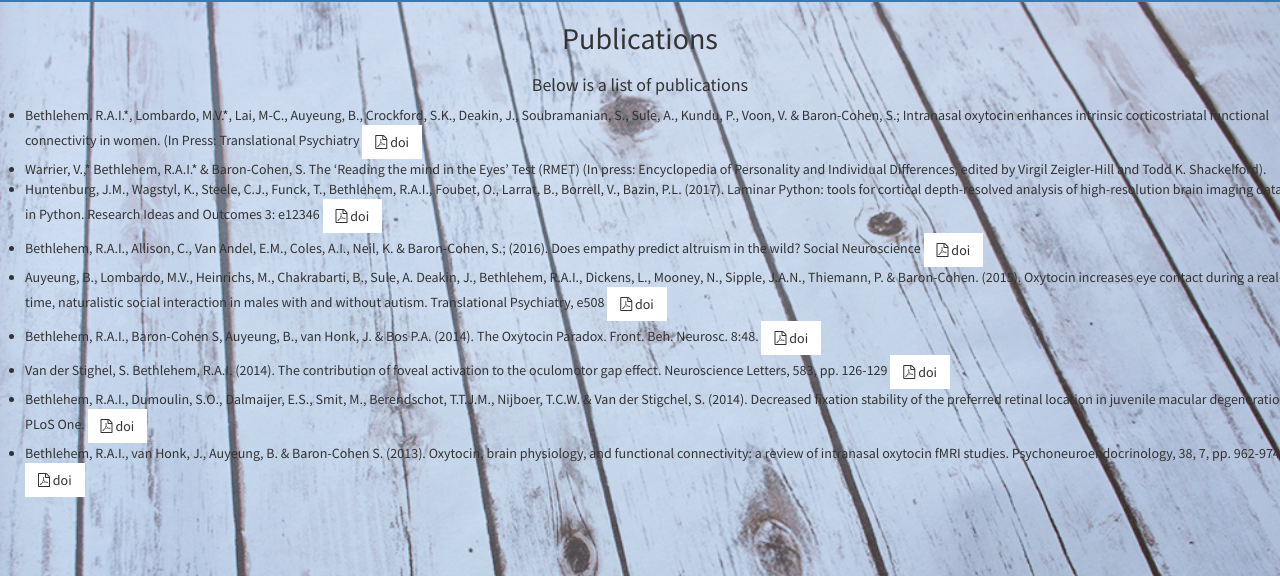
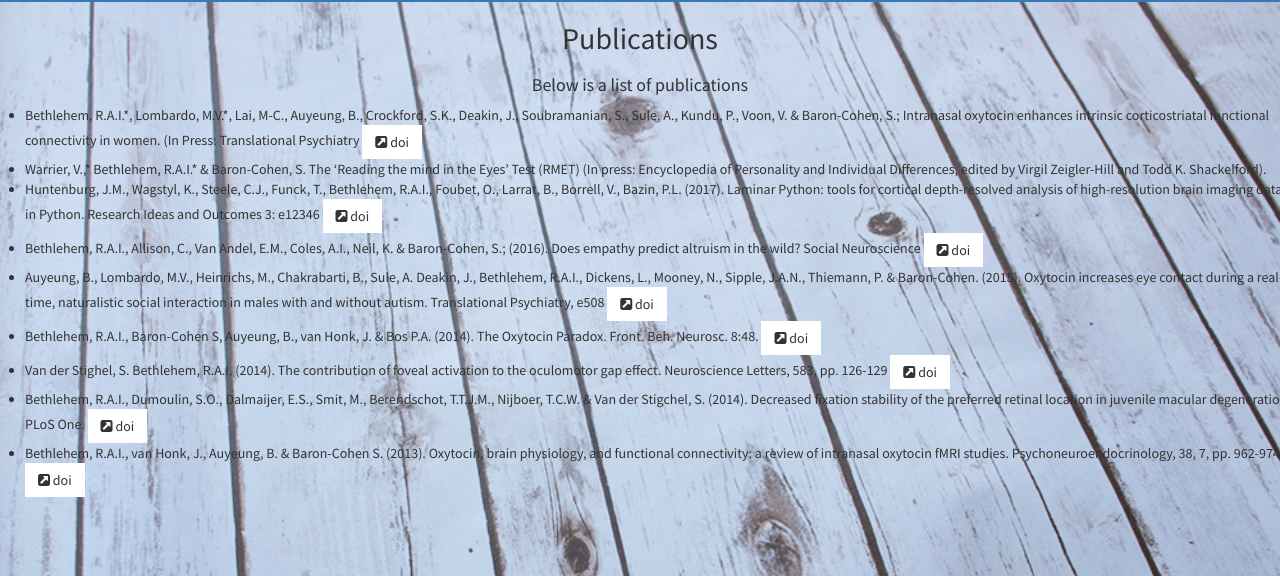
Before and after one commit to rb643/raibethlehem.github.io, a Jekyll site: the page built from index.html, in a window 1280 px wide. Shown: the part 1407-1983 px from the top of the page. Built offline with Jekyll 4.4.1, drawn with Linux system fonts in a browser that asks for light colours.

Commit message:
Update publications.html

```diff
--- a/_includes/_html/publications.html
+++ b/_includes/_html/publications.html
@@ -7,7 +7,7 @@
                         <ul>
                                     <li>
                                                 Bethlehem, R.A.I.*, Lombardo, M.V.*, Lai, M-C., Auyeung, B., Crockford, S.K., Deakin, J., Soubramanian, S., Sule, A., Kundu, P., Voon, V. & Baron-Cohen, S.; Intranasal oxytocin enhances intrinsic corticostriatal functional connectivity in women.
-                                                (In Press: Translational Psychiatry <a href="http://dx.doi.org/10.1101/068585" target="_blank" class="btn btn-light"> <i class="fa fa-file-pdf-o fa-fw-2x"></i> doi  </a>
+                                                (In Press: Translational Psychiatry <a href="http://dx.doi.org/10.1101/068585" target="_blank" class="btn btn-light"> <i class="fa fa-external-link-square fa-fw-2x"></i> doi  </a>
                                     </li>
 
                                     <li>
@@ -16,37 +16,37 @@
 
                                     <li>
                                                 Huntenburg, J.M., Wagstyl, K., Steele, C.J., Funck, T., Bethlehem, R.A.I., Foubet, O., Larrat, B., Borrell, V., Bazin, P.L. (2017). Laminar Python: tools for cortical depth-resolved analysis of high-resolution brain imaging data in Python. Research Ideas and Outcomes 3: e12346
-                                                <a href="https://doi.org/10.3897/rio.3.e12346" target="_blank" class="btn btn-light"> <i class="fa fa-file-pdf-o fa-fw-2x"></i> doi  </a>
+                                                <a href="https://doi.org/10.3897/rio.3.e12346" target="_blank" class="btn btn-light"> <i class="fa fa-external-link-square fa-fw-2x"></i> doi  </a>
                                     </li>
 
                                     <li>
                                                 Bethlehem, R.A.I., Allison, C., Van Andel, E.M., Coles, A.I., Neil, K. & Baron-Cohen, S.; (2016). Does empathy predict altruism in the wild? Social Neuroscience
-                                                <a href="http://doi.org/10.1080/17470919.2016.1249944" target="_blank" class="btn btn-light"> <i class="fa fa-file-pdf-o fa-fw-2x"></i> doi  </a>
+                                                <a href="http://doi.org/10.1080/17470919.2016.1249944" target="_blank" class="btn btn-light"> <i class="fa fa-external-link-square fa-fw-2x"></i> doi  </a>
                                     </li>
 
                                     <li>
                                                 Auyeung, B., Lombardo, M.V., Heinrichs, M., Chakrabarti, B., Sule, A. Deakin, J., Bethlehem, R.A.I., Dickens, L., Mooney, N., Sipple, J.A.N., Thiemann, P. & Baron-Cohen. (2015). Oxytocin increases eye contact during a real-time, naturalistic social interaction in males with and without autism. Translational Psychiatry, e508
-                                                <a href="http://doi.org/10.1038/tp.2014.14" target="_blank" class="btn btn-light"> <i class="fa fa-file-pdf-o fa-fw-2x"></i> doi  </a>
+                                                <a href="http://doi.org/10.1038/tp.2014.14" target="_blank" class="btn btn-light"> <i class="fa fa-external-link-square fa-fw-2x"></i> doi  </a>
                                     </li>
 
                                     <li>
                                                 Bethlehem, R.A.I., Baron-Cohen S, Auyeung, B., van Honk, J. & Bos P.A. (2014). The Oxytocin Paradox. Front. Beh. Neurosc. 8:48.
-                                                <a href="http://doi.org/10.3389/fnbeh.2014.00048" target="_blank" class="btn btn-light"> <i class="fa fa-file-pdf-o fa-fw-2x"></i> doi  </a>
+                                                <a href="http://doi.org/10.3389/fnbeh.2014.00048" target="_blank" class="btn btn-light"> <i class="fa fa-external-link-square fa-fw-2x"></i> doi  </a>
                                     </li>
 
                                     <li>
                                                 Van der Stighel, S. Bethlehem, R.A.I. (2014). The contribution of foveal activation to the oculomotor gap effect. Neuroscience Letters, 583, pp. 126-129
-                                                <a href="http://doi.org/10.1016/j.neulet.2014.09.040" target="_blank" class="btn btn-light"> <i class="fa fa-file-pdf-o fa-fw-2x"></i> doi  </a>
+                                                <a href="http://doi.org/10.1016/j.neulet.2014.09.040" target="_blank" class="btn btn-light"> <i class="fa fa-external-link-square fa-fw-2x"></i> doi  </a>
                                     </li>
 
                                     <li>
                                                 Bethlehem, R.A.I., Dumoulin, S.O., Dalmaijer, E.S., Smit, M., Berendschot, T.T.J.M., Nijboer, T.C.W. & Van der Stigchel, S. (2014). Decreased fixation stability of the preferred retinal location in juvenile macular degeneration. PLoS One.
-                                                <a href="http://doi.org/10.1371/journal.pone.0100171" target="_blank" class="btn btn-light"> <i class="fa fa-file-pdf-o fa-fw-2x"></i> doi  </a>
+                                                <a href="http://doi.org/10.1371/journal.pone.0100171" target="_blank" class="btn btn-light"> <i class="fa fa-external-link-square fa-fw-2x"></i> doi  </a>
                                     </li>
 
                                     <li>
                                                 Bethlehem, R.A.I., van Honk, J., Auyeung, B. & Baron-Cohen S. (2013). Oxytocin, brain physiology, and functional connectivity: a review of intranasal oxytocin fMRI studies. Psychoneuroendocrinology, 38, 7, pp. 962-974
-                                                <a href="http://doi.org/10.1016/j.psyneuen.2012.10.011" target="_blank" class="btn btn-light"> <i class="fa fa-file-pdf-o fa-fw-2x"></i> doi  </a>
+                                                <a href="http://doi.org/10.1016/j.psyneuen.2012.10.011" target="_blank" class="btn btn-light"> <i class="fa fa-external-link-square fa-fw-2x"></i> doi  </a>
 
                                     </li>
 
```
